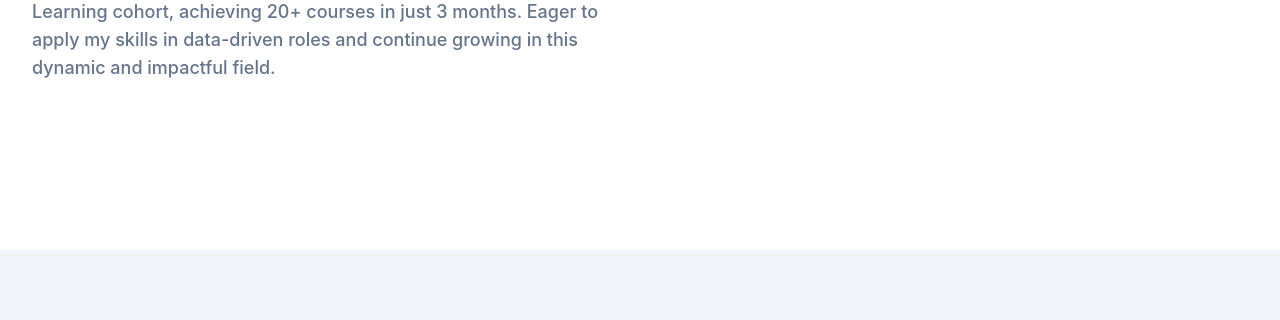
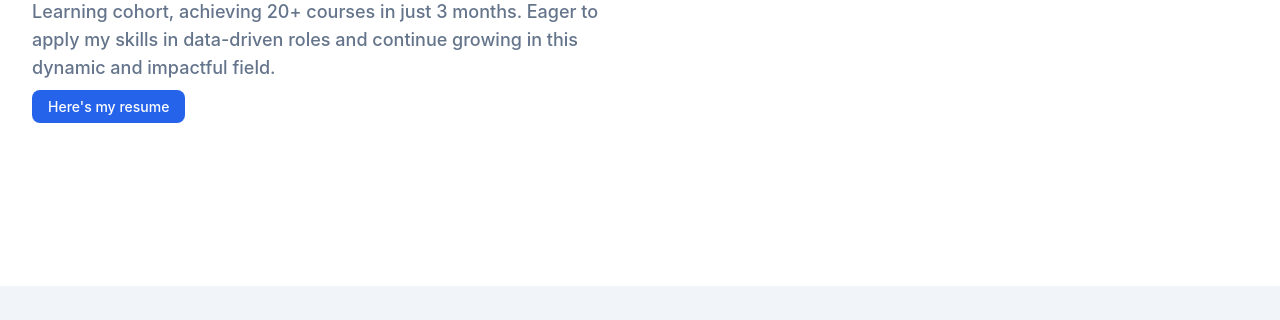
Before and after one commit to ariiqalfajri/website-portofolio, a website: page index.html in a window 1280 px wide. Shown: the part 882-1202 px from the top of the page. Drawn offline with Linux system fonts and the light colour scheme.

Commit message:
updating resume in about me section

```diff
--- a/index.html
+++ b/index.html
@@ -11,7 +11,8 @@
         }
     </style>
     <link href="src/output.css" rel="stylesheet">
-    <link rel="icon" type="image/x-icon" href="src/img/1486503783-bag-briefcase-business-case-job-portfolio-suitcase_81278.ico">
+    <link rel="icon" type="image/x-icon"
+        href="src/img/1486503783-bag-briefcase-business-case-job-portfolio-suitcase_81278.ico">
 </head>
 
 <body>
@@ -100,10 +101,13 @@
                 <div class="w-full px-4 mb-10 lg:w-1/2"> <!--about me section-->
                     <h4 class="font-bold uppercase text-primary text-lg mb-3">About me</h4>
                     <h2 class="font-bold text-dark text-3xl mb-5 max-w-md lg:text-4xl">I am Ariiq,</h2>
-                    <p class="font-medium text-base text-secondary max-w-wl lg:text-lg">a passionate data enthusiast
+                    <p class="font-medium text-base text-secondary max-w-wl lg:text-lg mb-3">a passionate data enthusiast
                         with 3+ years of experience in learning data and leadership roles. Recently completed the
                         Bangkit Machine Learning cohort, achieving 20+ courses in just 3 months. Eager to apply my
                         skills in data-driven roles and continue growing in this dynamic and impactful field.</p>
+                    <a href="https://drive.google.com/file/d/1PCavB8_Cdf-zfakxDMHLtVury5ZoPgjt/view?usp=sharing"
+                        target="_blank"
+                        class="font-medium text-sm text-white bg-primary py-2 px-4 rounded-lg hover:opacity-80">Here's my resume</a>
                 </div>
                 <div class="w-full px-4 lg:w-1/2"> <!-- connect account section-->
                     <h3 class="font-semibold text-dark text-2xl mb-4 lg:text-3xl lg:pt-10">Lets connect!</h3>
@@ -252,7 +256,8 @@
                                 <h3 class="">
                                     <a href="https://medium.com/@ariiq.i.alfajri/creating-portfolio-website-with-tailwind-css-9b8d83c5e3b6"
                                         target="_blank"
-                                        class="block mb-3 font-semibold text-xl text-dark hover:text-primary truncate">Creating a Portfolio Website Using Tailwind and CSS
+                                        class="block mb-3 font-semibold text-xl text-dark hover:text-primary truncate">Creating
+                                        a Portfolio Website Using Tailwind and CSS
                                     </a>
                                 </h3>
                                 <p class="font-medium text-base text-secondary mb-6">Likely this website, this blog
```
